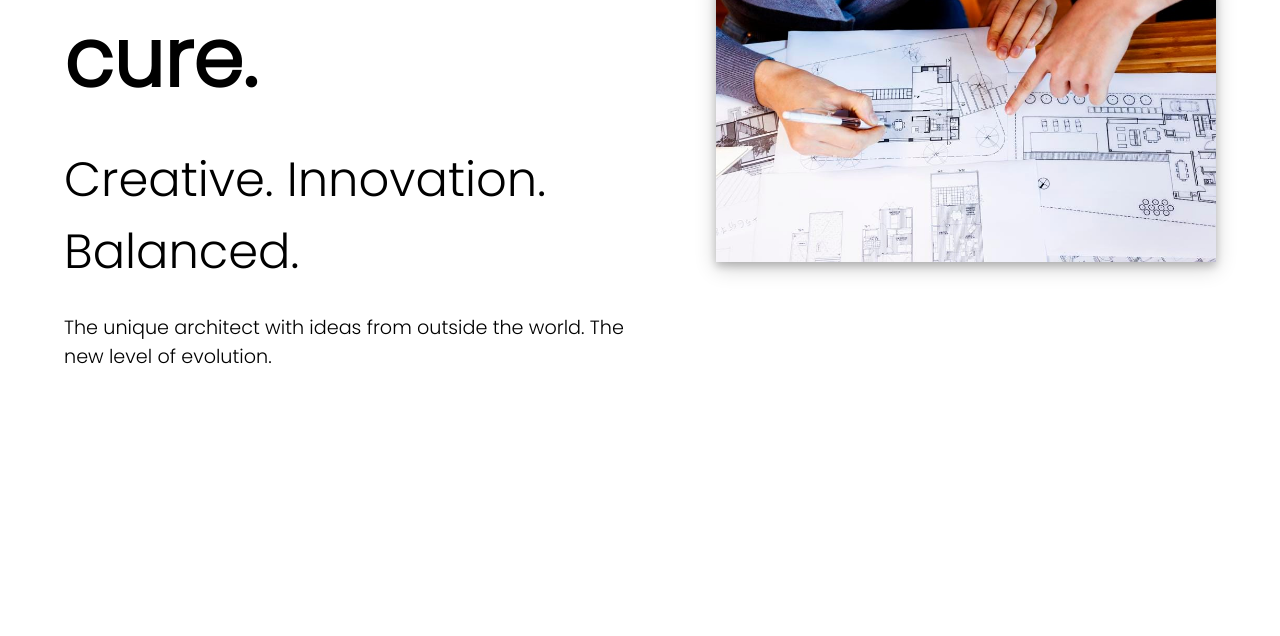
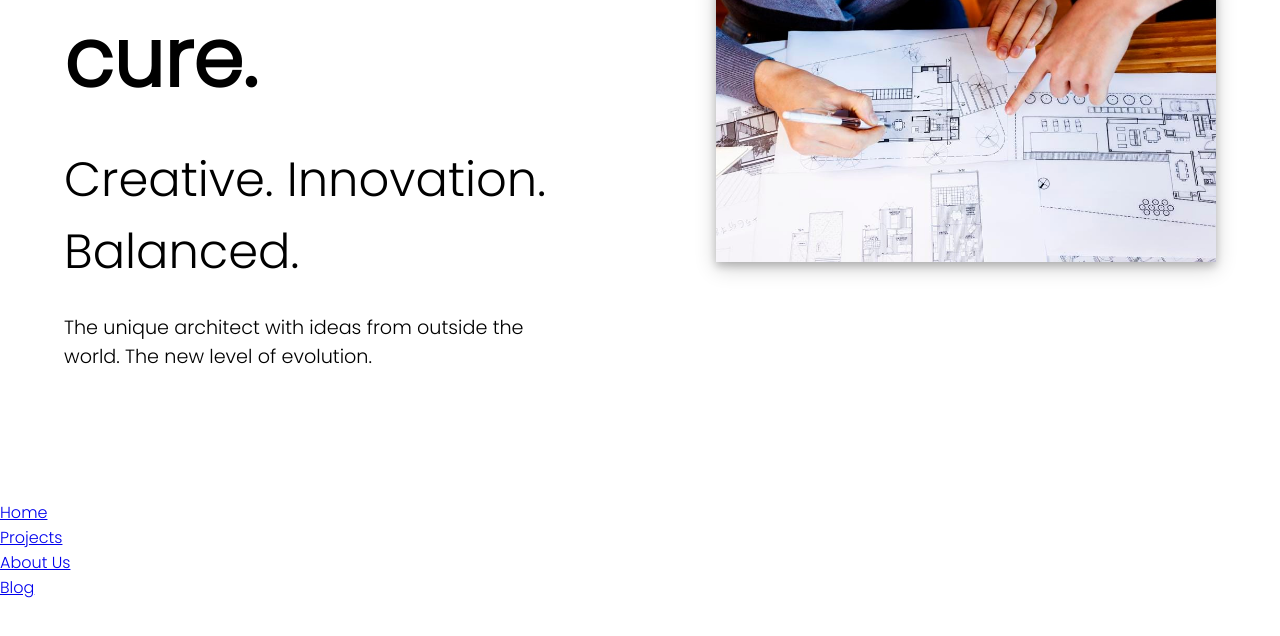
Before and after one commit to Suyog04/architect_101, a React (Create React App) app: page / in a window 1280 px wide. Shown: the part 1900-2536 px from the top of the page. Before the commit the page ends 2400 px from the top, so only its background shows below. Built offline with nearby package versions, Linux system fonts and the light colour scheme.

Commit message:
Css left

```diff
--- a/src/components/Pages/Home/Home.css
+++ b/src/components/Pages/Home/Home.css
@@ -136,7 +136,7 @@
 
 .product-heading
 {
-  width: 50%;
+  width: 45%;
 }
 .product-heading h1
 {
--- a/src/components/Pages/Home/Home.jsx
+++ b/src/components/Pages/Home/Home.jsx
@@ -1,5 +1,6 @@
 import React from 'react'
 import blueprint from './blueprint.jpeg'
+import Footer from '../footer/Footer'
 import './Home.css'
 
 const Home = () => {
@@ -66,7 +67,7 @@ const Home = () => {
           <img src = {blueprint} alt = "blueprint" />
         </div>
       </section>
-
+      <Footer />
     </>
   )
 }
--- a/src/components/Pages/footer/Footer.css
+++ b/src/components/Pages/footer/Footer.css
@@ -0,0 +1,10 @@
+.footer
+{
+    height: 100vh;
+}
+
+.nav-bar .footer-navbar .footer-navitem
+{
+    list-style: none;
+    align-items: center;
+}
--- a/src/components/Pages/footer/Footer.jsx
+++ b/src/components/Pages/footer/Footer.jsx
@@ -1,9 +1,28 @@
 import React from 'react'
-import './footer.css'
+import './Footer.css'
 
 const Footer = () => {
   return (
-    <div>Footer</div>
+    <>
+      <section className = "footer">
+        <div className = "nav-bar">
+          <ul className = "footer-navbar">
+            <li className = "footer-navitem">
+              <a className = "footer-navlinks" href="/">Home</a>
+            </li>
+            <li className = "footer-navitem">
+              <a className = "footer-navlinks" href="/projects">Projects</a>
+            </li>
+            <li className = "footer-navitem">
+              <a className = "footer-navlinks" href="/aboutus">About Us</a>
+            </li>
+            <li className = "footer-navitem">
+              <a className = "footer-navlinks" href="/blog" >Blog</a>
+            </li>
+          </ul>
+        </div>
+      </section>
+    </>
   )
 }
 
```
